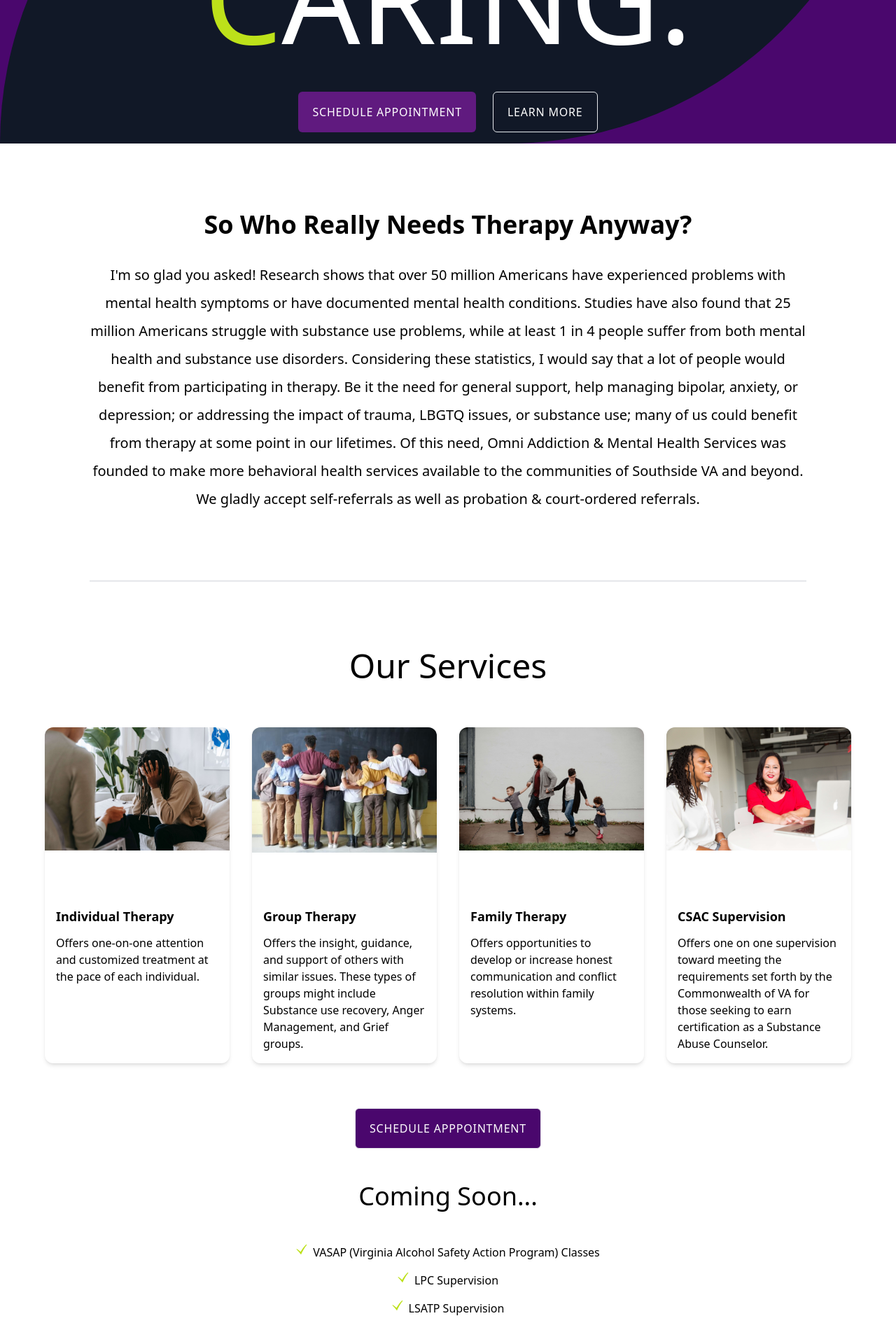
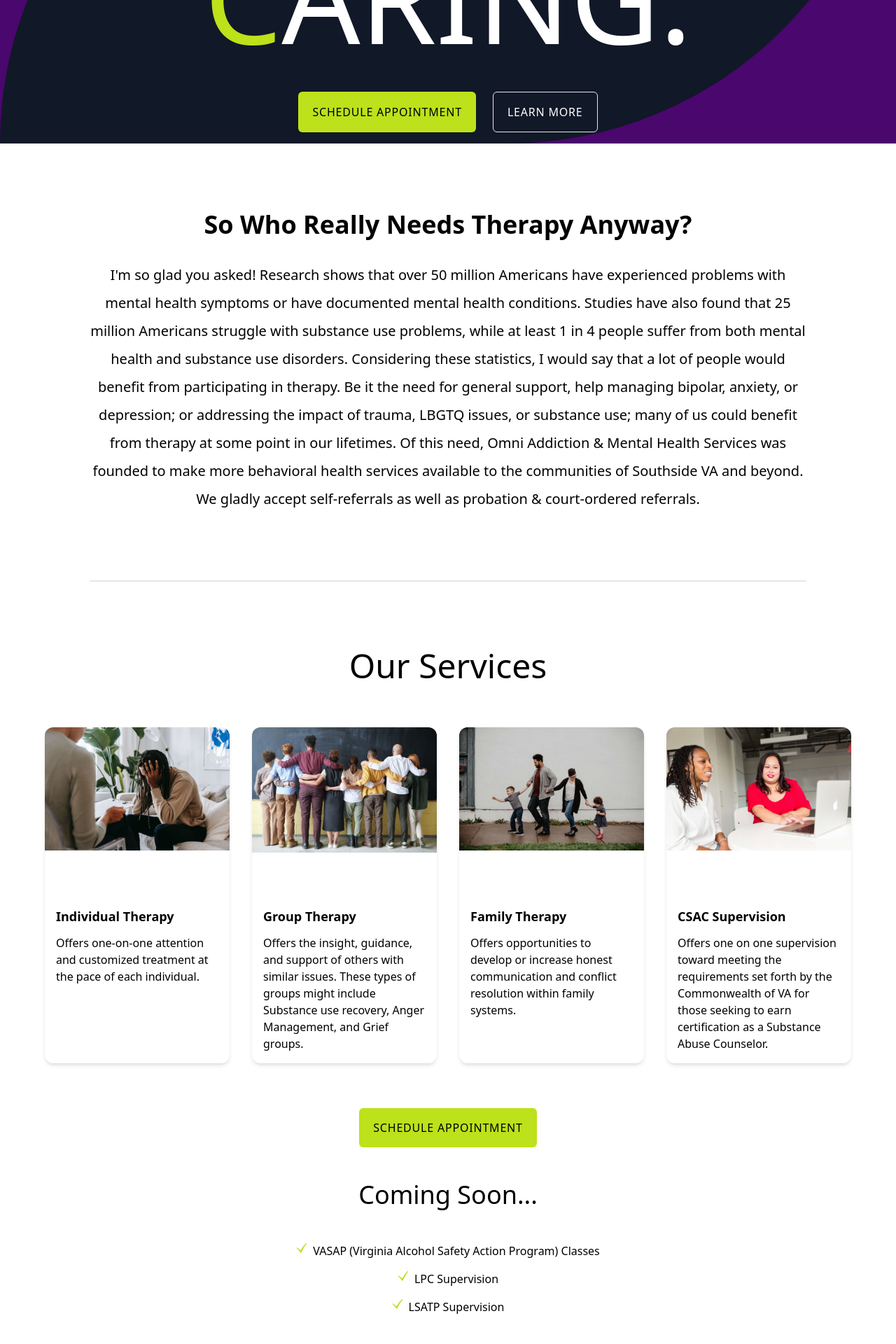
Before and after one commit to artsycoder533/omni, a Next.js app: page / in a window 1280 px wide. Shown: the part 440-2360 px from the top of the page at 70% size. Built offline with nearby package versions, Linux system fonts and the light colour scheme.

Commit message:
add cta hover style

```diff
--- a/components/Form.jsx
+++ b/components/Form.jsx
@@ -44,17 +44,21 @@ function Form() {
           required
           className="border-b"></textarea>
       </div>
-      <button type="submit" className="bg-[#1A8C91] border-none self-end">
-        Send Message
+      <button className="btn relative inline-flex items-center justify-start overflow-hidden transition-all bg-[#BDE11A] rounded-md hover:bg-white group border-none text-white self-end">
+        {/* purple box */}
+        <span className="w-0 h-0 rounded-md bg-[#601A7F] absolute top-0 left-0 ease-out duration-500 transition-all group-hover:w-full group-hover:h-full -z-1 hover:border-[#601A7F] border"></span>
+        <span className="w-full text-black transition-colors duration-300 ease-in-out group-hover:text-white z-10 border-none">
+          Schedule Appointment
+        </span>
       </button>
-      <p className="bg-[#B5DD00] p-4 text-black">
-        * By submitting this form via this web portal, you acknowledge and accept
-        that risks of communicating your health information via this unencrypted
-        email and electronic messaging and wish to continue despite those risks.
-        By clicking &quot;Yes, I want to submit this form&quot;, you agree to
-        hold Omni Addiction & Mental Health Services harmless for unauthorized
-        use, disclosure, or access of your protected health information sent via
-        this electronic means.
+      <p className="text-white">
+        * By submitting this form via this web portal, you acknowledge and
+        accept that risks of communicating your health information via this
+        unencrypted email and electronic messaging and wish to continue despite
+        those risks. By clicking &quot;Yes, I want to submit this form&quot;,
+        you agree to hold Omni Addiction & Mental Health Services harmless for
+        unauthorized use, disclosure, or access of your protected health
+        information sent via this electronic means.
       </p>
     </form>
   );
--- a/components/Hero.jsx
+++ b/components/Hero.jsx
@@ -13,7 +13,9 @@ function Hero() {
       {/* <Image src={hero} fill className="-z-10 mix-blend-multiply" alt="" /> */}
       <div className="max-w-[1400px] mx-auto flex items-center justify-center w-full">
         <div className="uppercase bold flex flex-col tracking-tighter text-center">
-          <p className="text-5xl sm:text-7xl md:text-8xl mb-4 first-letter:text-[#9C9EA0]" data-replace="{translate-y-12: translate-y-0}">
+          <p
+            className="text-5xl sm:text-7xl md:text-8xl mb-4 first-letter:text-[#9C9EA0]"
+            data-replace="{translate-y-12: translate-y-0}">
             Helping.
           </p>
           <p className="text-6xl sm:text-8xl md:text-9xl first-letter:text-[#1A8C91]">
@@ -23,10 +25,17 @@ function Hero() {
             Caring.
           </p>
           <div className="mt-12 flex flex-col md:flex-row justify-center gap-6">
-            <button className=" bg-[#601A7F] border-none">
+            {/* <button className=" bg-[#601A7F] border-none">
               Schedule Appointment
+            </button> */}
+            <button className="btn relative inline-flex items-center justify-start overflow-hidden transition-all bg-[#BDE11A] rounded-md hover:bg-white group border-none text-white">
+              {/* purple box */}
+              <span className="w-0 h-0 rounded-md bg-[#601A7F] absolute top-0 left-0 ease-out duration-500 transition-all group-hover:w-full group-hover:h-full -z-1 hover:border-[#601A7F] border"></span>
+              <span className="w-full text-black transition-colors duration-300 ease-in-out group-hover:text-white z-10 border-none">
+                Schedule Appointment
+              </span>
             </button>
-            <button>Learn More</button>
+            <button className="hover:border-[#BDE11A]">Learn More</button>
           </div>
         </div>
         {/* <Image src={logo} alt="" priority width={600} height={600} /> */}
--- a/components/Services.jsx
+++ b/components/Services.jsx
@@ -43,9 +43,13 @@ function Services() {
             return <ServiceCard key={index} {...service} />;
           })}
         </div>
-        <button className="bg-[#4A076D] text-white self-center mt-16">
-          Schedule Apppointment
-        </button>
+       <button className="btn relative inline-flex items-center justify-start overflow-hidden transition-all bg-[#BDE11A] rounded-md hover:bg-white group border-none text-white mt-16">
+              {/* purple box */}
+              <span className="w-0 h-0 rounded-md bg-[#601A7F] absolute top-0 left-0 ease-out duration-500 transition-all group-hover:w-full group-hover:h-full -z-1 hover:border-[#601A7F] border"></span>
+              <span className="w-full text-black transition-colors duration-300 ease-in-out group-hover:text-white z-10 border-none">
+                Schedule Appointment
+              </span>
+            </button>
         <h3 className="text-4xl text-center py-12">Coming Soon...</h3>
 
         <ul className="w-[90vw] max-w-[1400px] mx-auto flex flex-col justify-center items-center gap-4 text-center list-style-none">
```
